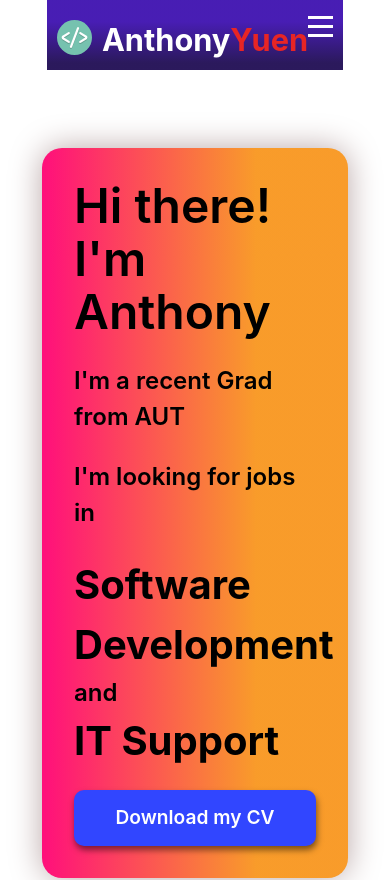
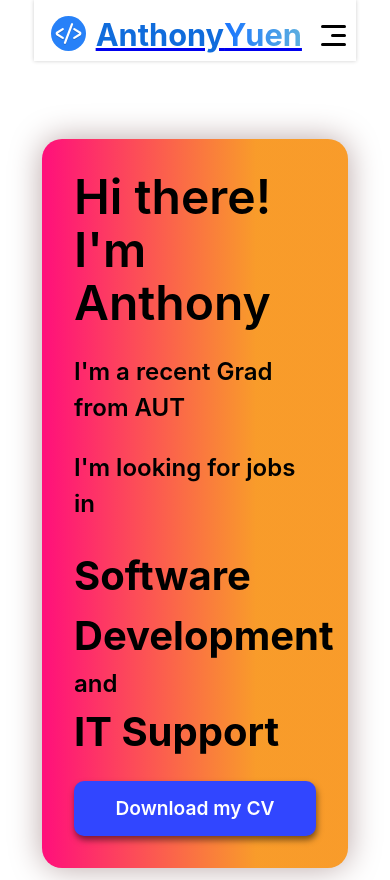
Before and after one commit to An1honyY/anthonyyuen, a React (Vite) app: page / in a window 390 px wide. Shown: the top 880 px of the page. Built offline with nearby package versions, Linux system fonts and the light colour scheme.

Commit message:
Update Header Theme and Menu
Fixed up the theme colours, menu, logo

```diff
--- a/src/components/header.css
+++ b/src/components/header.css
@@ -1,14 +1,10 @@
 /*Header*/
 
 header {
-    color: white;
-    height: 70px;
-    background: hsla(307, 93%, 84%, 1);
-    /* background: linear-gradient(90deg, hsl(259, 36%, 52%) 0%, hsla(256, 96%, 44%, 1) 100%);
-    background: linear-gradient(to right, hsl(259, 36%, 52%), #491eaf); */
-
-    background: hsla(256, 57%, 23%, 1);
-    background: linear-gradient(360deg, hsla(256, 57%, 23%, 1) 10%, hsla(257, 72%, 41%, 1) 69%);
+    color: black;
+    height: 3.8rem;
+    background: white;
+    box-shadow: 0 0 4px rgba(0, 0, 0, 0.2);
     padding: 1em 1em 0em 1em;
     font-size: 0.6em;
     margin-bottom: 4em;
@@ -17,11 +13,21 @@ header {
     justify-content: space-between;
     justify-self: center;
     user-select: none;
+    position: sticky;
+    top: 0;
+    z-index: 1;
 }
 
 .header-container-left {
     display: flex;
     align-items: center;
+    margin-left: 0.7em;
+}
+
+.header-container-right {
+    display: flex;
+    align-items: center;
+    margin-left: 2em;
 }
 
 /* Logo */
@@ -57,6 +63,7 @@ header .logo:hover {
 header h1 {
     display: flex;
     align-items: center;
+    color: rgb(16, 108, 220);
     transition: margin-right 2s, color 1s;
 }
 
@@ -67,13 +74,23 @@ header h1:hover {
     animation-iteration-count: 1;
 }
 
+header .impact {
+    background: linear-gradient(90deg, hsla(216, 100%, 55%, 1) 0%, hsla(202, 67%, 62%, 1) 100%);
+    -webkit-background-clip: text;
+    background-clip: text;
+    -webkit-text-fill-color: transparent;
+}
+
 @keyframes bounce-blink {
     20% {
         transform: translateY(-30px);
     }
 
     35% {
-        color: #e72525;
+        background: linear-gradient(90deg, hsla(216, 100%, 55%, 1) 0%, hsla(202, 67%, 62%, 1) 100%);
+        -webkit-background-clip: text;
+        background-clip: text;
+        -webkit-text-fill-color: transparent;
         transform: translateY(10px);
     }
 
@@ -90,23 +107,21 @@ header h1:hover {
     }
 
     80% {
-        color: #e72525;
         transform: translateY(0px);
     }
 
     90% {
-        color: white;
         transform: translateY(-3px);
     }
 
     100% {
-        color: white;
+
+        background: linear-gradient(90deg, hsla(216, 100%, 55%, 1) 0%, hsla(202, 67%, 62%, 1) 100%);
+        -webkit-background-clip: text;
+        background-clip: text;
+        -webkit-text-fill-color: transparent;
         transform: translateY(0px);
     }
-}
-
-header .impact {
-    color: #e72525;
 }
 
 /* Nav bar */
@@ -122,7 +137,7 @@ nav ul {
 }
 
 nav a {
-    color: white;
+    color: black;
     text-decoration: none;
     font-size: 1.7em;
     font-weight: 500;
@@ -133,7 +148,10 @@ nav a {
 nav a:hover {
     font-weight: 700;
     font-size: 2em;
-    color: #e72525;
+    background: linear-gradient(90deg, hsla(216, 100%, 55%, 1) 0%, hsla(202, 67%, 62%, 1) 100%);
+        -webkit-background-clip: text;
+        background-clip: text;
+        -webkit-text-fill-color: transparent;
     filter: drop-shadow(0 0 1em #b9a6a6);
 }
 
@@ -146,13 +164,38 @@ nav a:hover {
 .bar {
     width: 25px;
     height: 3px;
-    background-color: white;
+    background-color: black;
     margin: 6px 0;
+    border-radius: 5px;
+    transition: transform 0.25s ease-in-out;
+}
+
+.bar-middle {
+    width: 15px;
+    height: 3px;
+    position: right;
+    background-color: black;
+    margin: 6px 0;
+    border-radius: 5px;
+    transition: transform 0.25s ease-in-out;
 }
 
 @media (max-width: 768px) {
     .burger-menu {
         display: block;
+        /* sets the middle bar to the right  */
+        transform: scaleX(-1);
+    }
+
+    .bar.open{
+        transform: rotate(45deg);
+        transition: transform 0.25s ease-in-out;
+    }
+
+    .bar-middle.open{
+        transform: scaleX(2);
+        transform: translateX(5px);
+        transition: transform 0.25s ease-in-out;
     }
 
     .nav-menu {
@@ -163,7 +206,9 @@ nav a:hover {
         position: absolute;
         top: 50px;
         right: 0;
-        background-color: #481db4;
+        width: 7rem;
+        height: 14rem;
+        background: white;
         box-shadow: 0 0 10px rgba(0, 0, 0, 0.1);
         visibility: hidden;
         border-radius: 10px;
@@ -176,6 +221,7 @@ nav a:hover {
     }
 
     nav a {
+        padding: 20px 16px;
         transition: all 0s;
     }
 
@@ -189,7 +235,6 @@ nav a:hover {
 
     .nav-menu li {
         margin: 15px 0;
-        font-size: 1.5
-        em;
+        font-size: 1em;
     }
 }
--- a/src/components/header.jsx
+++ b/src/components/header.jsx
@@ -18,13 +18,16 @@ function Header() {
           <img src={logo} alt="logo" />
 
         </div>
-        <h1>Anthony <div className="impact"> Yuen</div></h1>
+        <Link to="/">
+          <h1>Anthony <div className="impact"> Yuen</div></h1>
+        </Link>
       </div>
       <div className="header-container-right">
         <div className={`burger-menu ${isMenuOpen ? 'open' : ''}`} onClick={toggleMenu}>
-          <div className="bar"></div>
-          <div className="bar"></div>
-          <div className="bar"></div>
+          {/* Burger Menu Bars */}
+          <div className={`bar ${isMenuOpen ? 'open' : ''}`}></div>
+          <div className={`bar-middle ${isMenuOpen ? 'open' : ''}`}></div>
+          <div className={`bar ${isMenuOpen ? 'open' : ''}`}></div>
         </div>
         <nav className={`nav-menu ${isMenuOpen ? 'open' : ''}`}>
           <ul>
```
Also changed, not shown: src/assets/dev-logo.svg.
